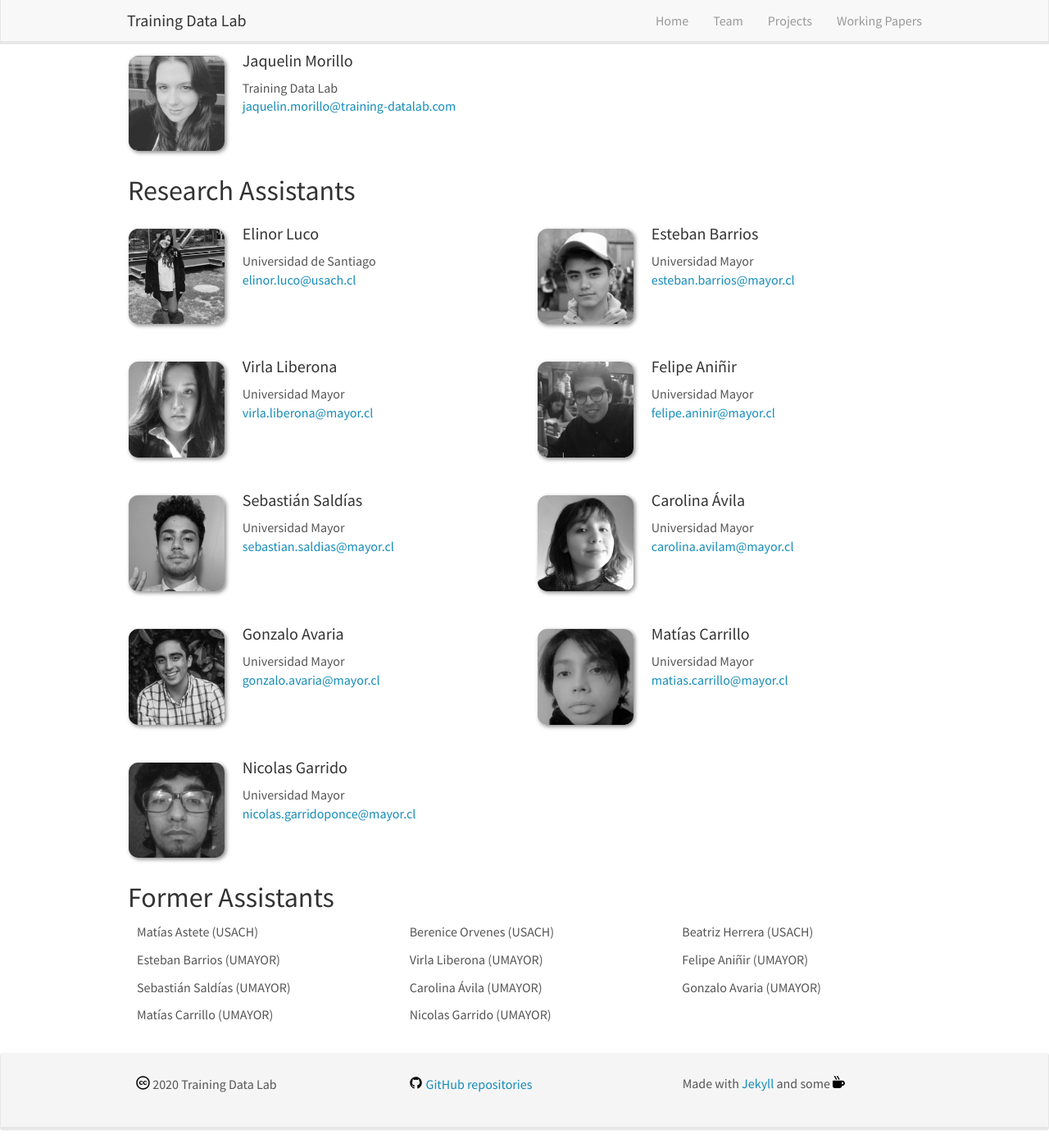
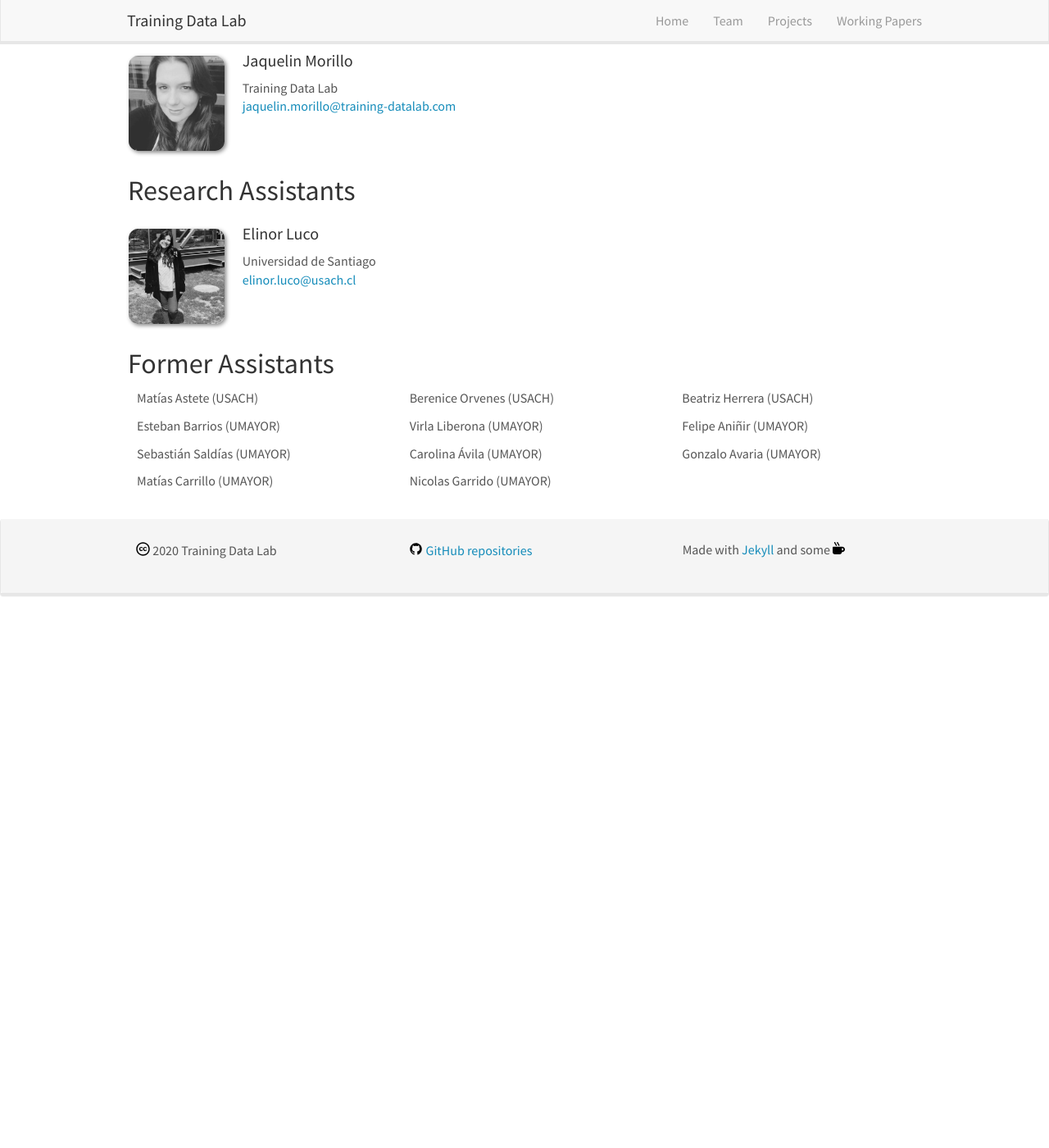
Before and after one commit to training-datalab/old-training-datalab.com, a Jekyll site: the page built from _pages/team.md, in a window 1280 px wide and 1400 px high, scrolled down 678 px. Shown: the whole window at 82% size. Built offline with Jekyll 4.4.1, drawn with Linux system fonts in a browser that asks for light colours; nearby versions of some CDN libraries; after the commit the page ends 1427 px from its top, so only the background shows below that.

Commit message:
Update research_assistants.yml
Co-Authored-By: Carla Cisternas <c.g.cisternas.guasch@hum.leidenuniv.nl>

```diff
--- a/_data/research_assistants.yml
+++ b/_data/research_assistants.yml
@@ -3,51 +3,3 @@
   info: Universidad de Santiago
   email: elinor.luco@usach.cl
   website:
-
-- name: Esteban Barrios
-  photo: ebarrios.jpg
-  info: Universidad Mayor
-  email: esteban.barrios@mayor.cl
-  website:
-
-- name: Virla Liberona
-  photo: vliberona.jpg
-  info: Universidad Mayor
-  email: virla.liberona@mayor.cl
-  website:
-
-- name: Felipe Aniñir
-  photo: faninir.png
-  info: Universidad Mayor
-  email: felipe.aninir@mayor.cl
-  website:
-
-- name: Sebastián Saldías
-  photo: ssaldias.jpg
-  info: Universidad Mayor
-  email: sebastian.saldias@mayor.cl
-  website:
-
-- name: Carolina Ávila
-  photo: cavila.png
-  info: Universidad Mayor
-  email: carolina.avilam@mayor.cl
-  website:
-
-- name: Gonzalo Avaria
-  photo: gavaria.jpg
-  info: Universidad Mayor
-  email: gonzalo.avaria@mayor.cl
-  website:
-
-- name: Matías Carrillo
-  photo: mcarrillo.jpg
-  info: Universidad Mayor
-  email: matias.carrillo@mayor.cl
-  website:
-
-- name: Nicolas Garrido
-  photo: ngarrido.jpg
-  info: Universidad Mayor
-  email: nicolas.garridoponce@mayor.cl
-  website:
```
